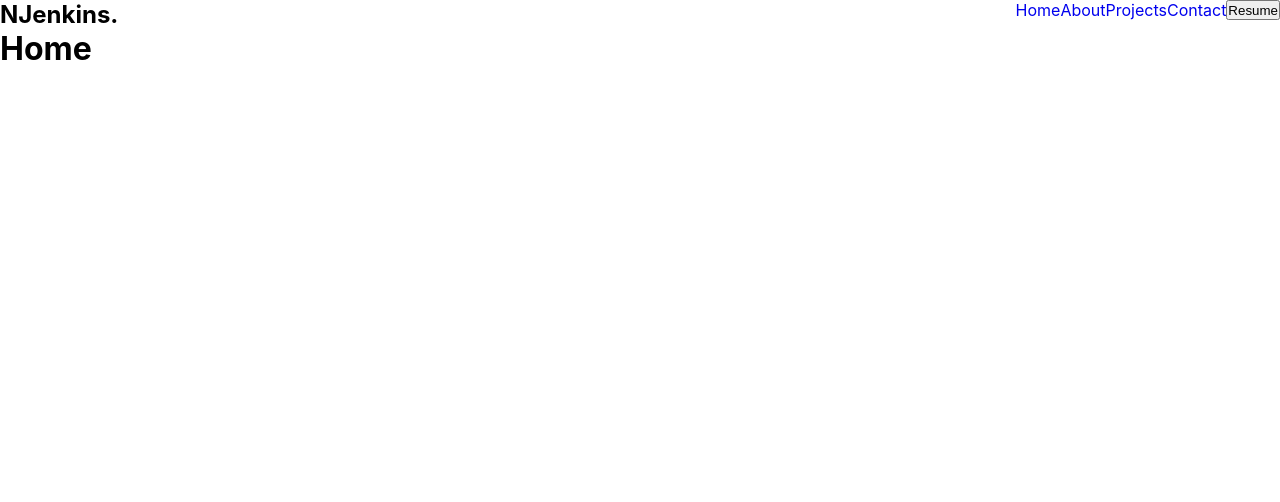
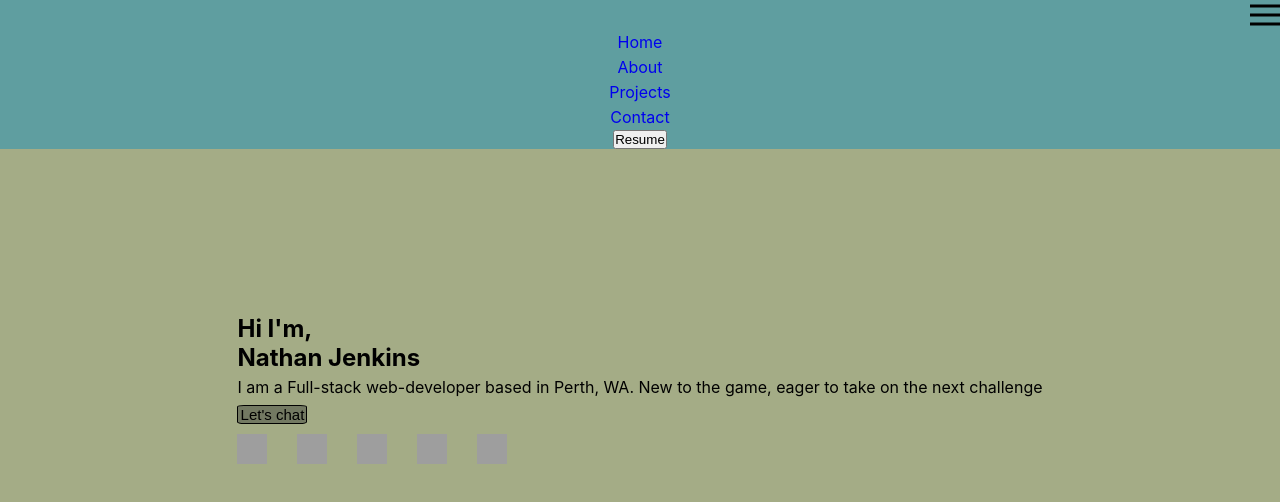
Before and after one commit to njenkins2727/njenkins-portfolio, a React app in the folder jenkins-portfolio/: page / in a window 1280 px wide. Both pictures are taken after a click on the link 1265 px from the left and 15 px from the top of the page. Built offline with nearby package versions, Linux system fonts and the light colour scheme; grey boxes are pictures that could not be loaded.

Commit message:
website is a single paged application instead of multi-page as I want UI/UX to be more quick and friendly for potential employers. worked on introduction and navbar

```diff
--- a/jenkins-portfolio/src/app/App.css
+++ b/jenkins-portfolio/src/app/App.css
@@ -15,4 +15,5 @@ If I want something to be 175px, I'd use 17.5rem to size it and get the advantag
 body {
   box-sizing: border-box;
   font-size: 1.6rem;
+  background-color: #A4AC86;
 }
--- a/jenkins-portfolio/src/app/App.js
+++ b/jenkins-portfolio/src/app/App.js
@@ -1,13 +1,13 @@
-import { AppRoutes } from './routes'
 import './App.css';
 import { BrowserRouter } from 'react-router-dom';
-import { Nav } from '../components/Nav';
+import { Nav } from '../components/Nav/Nav';
+import { Home }  from '../components/Home';
 
  const App = () => {
   return (
     <BrowserRouter>
     <Nav/>
-    <AppRoutes/>
+    <Home/>
     </BrowserRouter>
   );
 }
--- a/jenkins-portfolio/src/app/routes.js
+++ /dev/null
@@ -1,15 +0,0 @@
-import { Route, Routes } from 'react-router-dom';
-import './App.css';
-import { Home }  from '../pages/Home';
-import { About } from '../pages/About';
-import { Projects } from '../pages/projects';
-
-export const AppRoutes = () => {
-  return (
-    <Routes>
-      <Route exact path="/" element={ <Home/> } />
-      <Route path="/about" element={ <About/> } />
-      <Route path="/projects" element={ <Projects/> } />
-    </Routes>
-  );
-}
--- /dev/null
+++ b/jenkins-portfolio/src/components/Home/index.js
@@ -0,0 +1,29 @@
+import React from 'react'
+import './style.css'
+export const Home = () => {
+  return (
+  <section className='main'>
+
+    <div className='intro-wrapper'>
+      <h1 className='intro-title'><a id='intro'/>Hi I'm,<br/>Nathan Jenkins </h1>
+      <p className='intro-description'>I am a Full-stack web-developer based in Perth, WA. New to the game, eager to take on the next challenge</p>
+      <button className='intro-btn'><a href='#contact'></a>Let's chat</button>
+
+    <li className='icon-list'>
+      <img className='icon-img' src='https://cdn-icons-png.flaticon.com/128/1051/1051277.png'></img>
+      <img className='icon-img' src='https://cdn-icons-png.flaticon.com/128/732/732190.png'></img>
+      <img className='icon-img' src='https://cdn-icons-png.flaticon.com/128/5968/5968292.png'></img>
+      <img className='icon-img' src='https://cdn-icons-png.flaticon.com/128/1260/1260667.png'></img>
+      <img className='icon-img' src='https://cdn-icons-png.flaticon.com/128/5968/5968322.png'></img>
+    </li>
+
+    </div>
+
+    {/* <p>New to the game and ready to shine. I offer a hardworking, focused and easy-going attitude. I am just a baby in the industry who is ready to be moulded into whatever tech you need me in. My devotion to the art will be sure to impress.</p> */}
+   {/* <a href='#about' id='about' >About</a>
+   <a href='#about' id='projects' >Projects</a>
+   <a href='#about' id='contact' >Contact</a>
+   <a href='#about' id='about' >Resume</a>  */}
+  </section>
+  )
+}
--- /dev/null
+++ b/jenkins-portfolio/src/components/Home/style.css
@@ -0,0 +1,48 @@
+.main{
+    width: 82.5%;
+    margin-left: auto;
+    margin-right: auto;
+}
+
+.intro-wrapper{
+    display: flex;
+    flex-direction: column;
+    justify-content: center;
+    align-content: center;
+    height: 90vh;
+    width: fit-content;
+    margin-left: auto;
+    margin-right: auto;
+}
+
+.intro-description{
+    margin-top: 0.5rem;
+    margin-bottom: 0.75rem;
+}
+
+.intro-btn{
+    width: 7rem;
+    font-size: 1.5rem;
+    color: black;
+    background-color: #737962;
+    border: solid 1px black;
+    border-radius: 10%;
+}
+
+.intro-btn:hover{
+    color: antiquewhite;
+    border: solid 1px #737962;
+    background-color: #41463D;
+}
+
+.icon-list{
+    display: flex;
+    flex-direction: row;
+    gap: 3rem;
+    margin-top: 1rem;
+}
+
+.icon-img{
+    height: 3rem;
+    width: 3rem;
+}
--- a/jenkins-portfolio/src/components/Nav.js
+++ b/jenkins-portfolio/src/components/Nav/Nav.js
@@ -1,7 +1,6 @@
 import React from 'react'
 import './style.css'
 import { useState } from 'react'
-
 export const Nav = () => {
 
   const [toggleDropdown, setToggleDropdown] = useState(false)
@@ -16,14 +15,17 @@ export const Nav = () => {
   {/* Nav List */}
 
  {toggleDropdown ? (
-   <div className='dropdown'>
-      <li className='nav-list'>
-        <a href="/" onClick={() => setToggleDropdown(false)}>Home</a>
-        <a href="/about" onClick={() => setToggleDropdown(false)} >About</a>
-        <a href="/projects" onClick={() => setToggleDropdown(false)}>Projects</a>
-        <a href="/contact" onClick={() => setToggleDropdown(false)}>Contact</a>
-        <button type='button'  className='nav-btn'>Resume</button>
-      </li>
+  <div className='dropdown-content'>
+    <svg xmlns="http://www.w3.org/2000/svg" x="0px" y="0px" width="100" height="100" viewBox="0 0 50 50" className='hamburger-btn hamburger-dropdown' onClick={() => setToggleDropdown(false)}>
+      <path d="M 0 7.5 L 0 12.5 L 50 12.5 L 50 7.5 L 0 7.5 z M 0 22.5 L 0 27.5 L 50 27.5 L 50 22.5 L 0 22.5 z M 0 37.5 L 0 42.5 L 50 42.5 L 50 37.5 L 0 37.5 z"></path>
+    </svg>
+    <li className='nav-list'>
+      <a href="/" onClick={() => setToggleDropdown(false)}>Home</a>
+      <a href="#about" onClick={() => setToggleDropdown(false)} >About</a>
+      <a href="#projects" onClick={() => setToggleDropdown(false)}>Projects</a>
+      <a href="#contact" onClick={() => setToggleDropdown(false)}>Contact</a>
+      <button type='button'  className='nav-btn'>Resume</button>
+    </li>
   </div>
  ): (
   // Hamburger button
--- /dev/null
+++ b/jenkins-portfolio/src/components/Nav/style.css
@@ -0,0 +1,37 @@
+/* NAV */
+nav{
+    display: flex;
+    flex-direction: row;
+    justify-content: space-between;
+    /* width: 90%;
+    margin-left: auto;
+    margin-right: auto; */
+}
+
+li, a{
+    text-decoration: none;
+    list-style: none;
+}
+
+.hamburger-btn{
+    height: 3rem;
+    width: auto;
+}
+
+.hamburger-dropdown{
+    float: right;
+}
+
+.nav-list{
+    display: flex;
+    flex-direction: column;
+    align-items: center;
+    margin-top: 3rem;
+}
+
+.dropdown-content{
+    background-color: cadetblue;
+    position: absolute;
+    width: 100%;
+    line-height: 2.5rem;
+}
--- a/jenkins-portfolio/src/components/style.css
+++ /dev/null
@@ -1,22 +0,0 @@
-/* NAV */
-nav{
-    display: flex;
-    flex-direction: row;
-    justify-content: space-between;
-}
-
-li, a{
-    text-decoration: none;
-    list-style: none;
-    display: flex;
-
-}
-
-.hide{
-    display: none;
-}
-
-.hamburger-btn{
-    height: 3rem;
-    width: auto;
-}
--- a/jenkins-portfolio/src/pages/About/index.js
+++ /dev/null
@@ -1,7 +0,0 @@
-import React from 'react'
-
-export const About = () => {
-  return (
-    <div>About</div>
-  )
-}
--- a/jenkins-portfolio/src/pages/Home/index.js
+++ /dev/null
@@ -1,7 +0,0 @@
-import React from 'react'
-
-export const Home = () => {
-  return (
-  <h1>Home</h1>
-  )
-}
--- a/jenkins-portfolio/src/pages/projects/index.js
+++ /dev/null
@@ -1,7 +0,0 @@
-import React from 'react'
-
-export const Projects = () => {
-  return (
-    <div>Projects</div>
-  )
-}
```
Also changed, not shown: jenkins-portfolio/src/pages/About/style.css (deleted), jenkins-portfolio/src/pages/Home/style.css (deleted), jenkins-portfolio/src/pages/projects/style.css (deleted).
